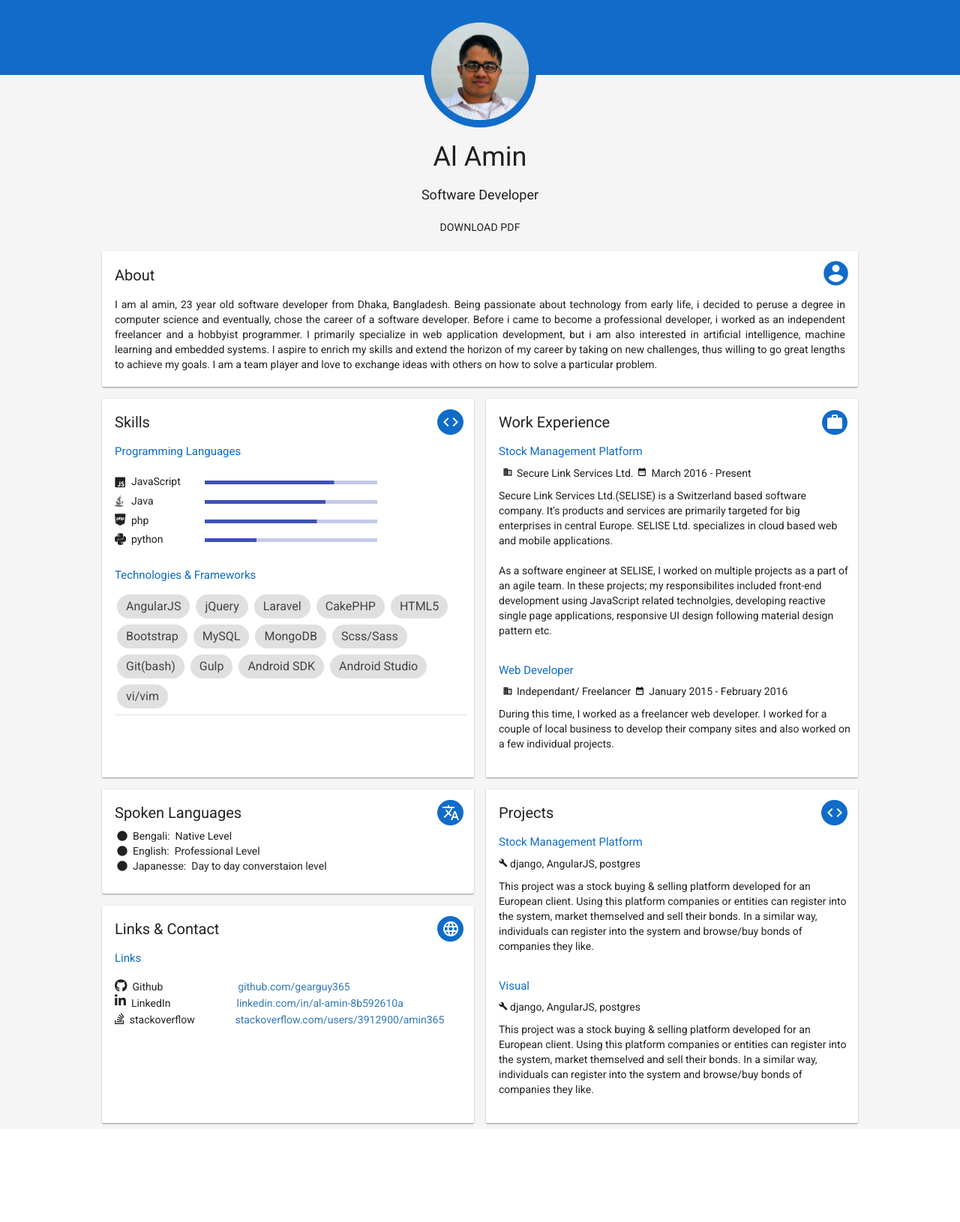
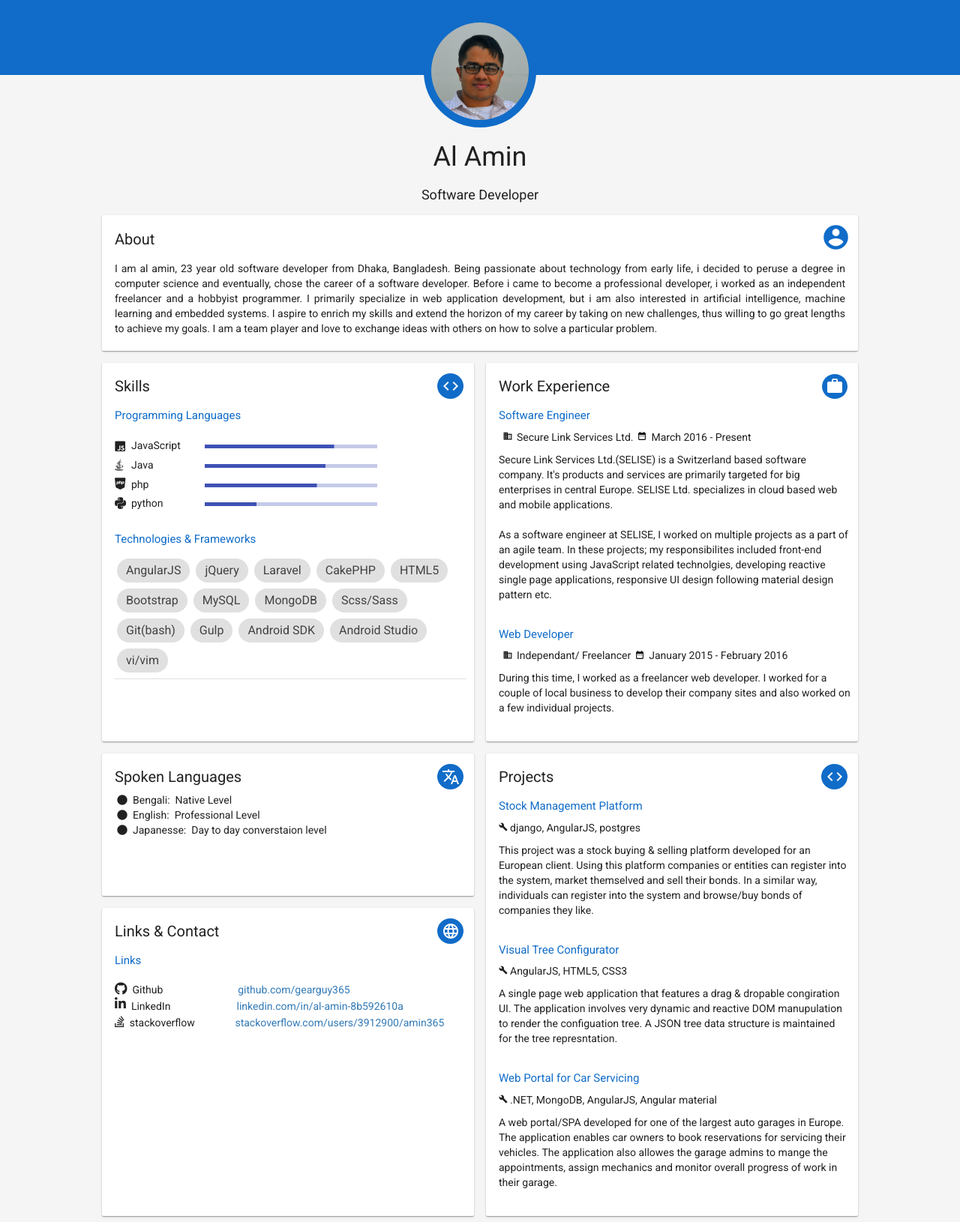
Before and after one commit to gearguy365/aboutamin, a website: page index.html in a window 1280 px wide. Shown: the whole page at 75% size. Before the commit the page ends 1506 px from the top, so only its background shows below. Drawn offline with Linux system fonts and the light colour scheme; some packages are replaced by stand-ins of ours.

Commit message:
migrated to a new node application

```diff
--- a/controller.js
+++ b/controller.js
@@ -1,5 +1,6 @@
 // var myApp = angular.module('todoApp', ['ngAnimate', 'ui.bootstrap']);
-var myApp = angular.module('todoApp', ["ngMaterial", "materialCalendar"]);
+// var myApp = angular.module('todoApp', ["ngMaterial", "materialCalendar"]);
+var myApp = angular.module('todoApp', ["ngMaterial"]);
 
 myApp.controller('TodoListController', function($scope, $http, AppointmentService) {
     $scope.message = 'hello world';
--- a/index.html
+++ b/index.html
@@ -9,7 +9,7 @@
         <script src="libs/angular-aria.min.js"></script>
         <script src="libs/angular-sanitize.min.js"></script>
         <script src="libs/angular-material.min.js"></script>
-        <script src="libs/angular-material-calendar.js"></script>
+        <!-- <script src="libs/angular-material-calendar.js"></script> -->
         <script src="libs/jspdf.min.js"></script>
         <link href="libs/bootstrap.min.css" rel="stylesheet">
         <link href="libs/angular-material.min.css" rel="stylesheet">
@@ -40,6 +40,7 @@
         .pro-pic {
             height: 100%;
             width: 100%;
+            border-radius: 50%;
         }
         .font-roboto {
             font-family: 'Roboto', sans-serif;
@@ -90,16 +91,12 @@
 
                 <div layout="row" layout-align="center center" flex>
                     <div class="box-200">
-                        <img src="/img/original.png" alt="propic" class="pro-pic"/>
+                        <img src="/img/original.jpg" alt="propic" class="pro-pic"/>
                     </div>
                 </div>
                 <div layout="column" flex>
                     <h1 style="text-align: center">Al Amin</h1>
                     <h4 style="text-align: center">Software Developer</h4>
-                    <div layout="row" layout-align="center center">
-                        <md-button flex="10" ng-click="generatePdf()">Download PDF</md-button>
-
-                    </div>
                     <div layout="row" layout-align="center center">
                         <div layout="column" flex="80">
                             <!-- ABOUT -->
@@ -212,7 +209,7 @@
                                     <md-card-actions layout="column" layout-align="start start" style="padding-left: 7px;">
                                         <div style="padding-bottom: 15px;">
                                             <div>
-                                                <h4 style="font-size: 15px; color: #106cc8;">Stock Management Platform</h4>
+                                                <h4 style="font-size: 15px; color: #106cc8;">Software Engineer</h4>
                                                 <div layout="row"  layout-align="start center">
                                                     <div layout="row">
                                                         <md-icon class="fill-white entity-icons" md-svg-icon="img/icons/ic_business_black_24px.svg"></md-icon>
@@ -372,18 +369,35 @@
 
                                         <div style="padding-bottom: 15px;">
                                             <div>
-                                                <h4 style="font-size: 15px; color: #106cc8;">Visual </h4>
+                                                <h4 style="font-size: 15px; color: #106cc8;">Visual Tree Configurator</h4>
                                                 <div layout="row"  layout-align="start center">
                                                     <div layout="row">
                                                         <i class="material-icons" style="font-size: 12px; padding-bottom: 2px; padding-right: 3px;">build</i>
                                                     </div>
                                                     <span>
-                                                        django, AngularJS, postgres
+                                                        AngularJS, HTML5, CSS3
                                                     </span>
                                                 </div>
                                             </div>
                                             <p style="padding-top: 10px;">
-                                                This project was a stock buying & selling platform developed for an European client. Using this platform companies or entities can register into the system, market themselved and sell their bonds. In a similar way, individuals can register into the system and browse/buy bonds of companies they like.
+                                                A single page web application that features a drag & dropable congiration UI. The application involves very dynamic and reactive DOM manupulation to render the configuation tree. A JSON tree data structure is maintained for the tree represntation.
+                                            </p>
+                                        </div>
+
+                                        <div style="padding-bottom: 15px;">
+                                            <div>
+                                                <h4 style="font-size: 15px; color: #106cc8;">Web Portal for Car Servicing</h4>
+                                                <div layout="row"  layout-align="start center">
+                                                    <div layout="row">
+                                                        <i class="material-icons" style="font-size: 12px; padding-bottom: 2px; padding-right: 3px;">build</i>
+                                                    </div>
+                                                    <span>
+                                                        .NET, MongoDB, AngularJS, Angular material
+                                                    </span>
+                                                </div>
+                                            </div>
+                                            <p style="padding-top: 10px;">
+                                                A web portal/SPA developed for one of the largest auto garages in Europe. The application enables car owners to book reservations for servicing their vehicles. The application also allowes the garage admins to mange the appointments, assign mechanics and monitor overall progress of work in their garage.
                                             </p>
                                         </div>
                                     </md-card-actions>
```
Also changed, not shown: package.json (added, +14 -0 lines), server.js (added, +40 -0 lines), img/original.jpg (added), 1 other file.
